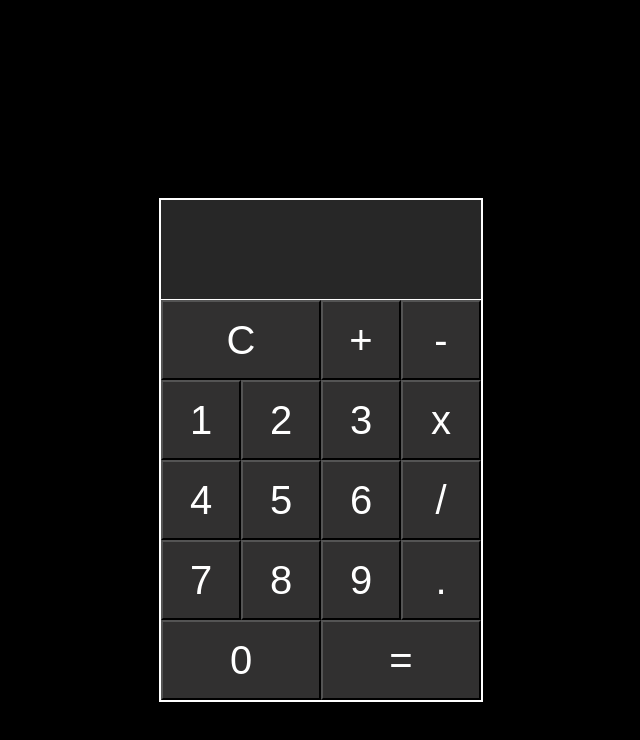
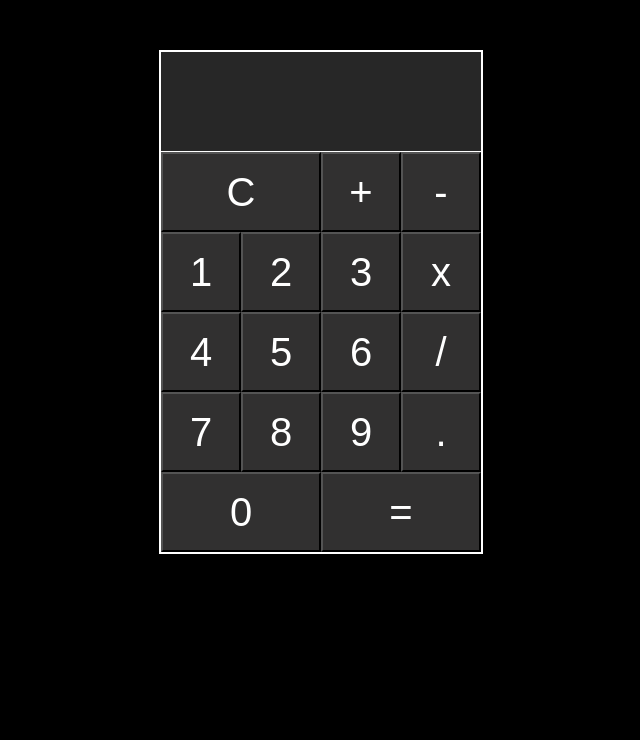
Before and after one commit to AdrDavid/Calculadora, a plain HTML site: page index.html in a window 1280 px wide. Shown: the whole page, without its empty margins (319-959 px from the left). Drawn offline with Linux system fonts and the light colour scheme.

Commit message:
Calculadora

```diff
--- a/css/style.css
+++ b/css/style.css
@@ -11,7 +11,8 @@ body{
 
 .container{
     width: 100%;
-    height: 900px;
+    /* height: 900px; */
+    padding: 50px;
     display: flex;
     align-items: center;
     justify-content: center;
```
